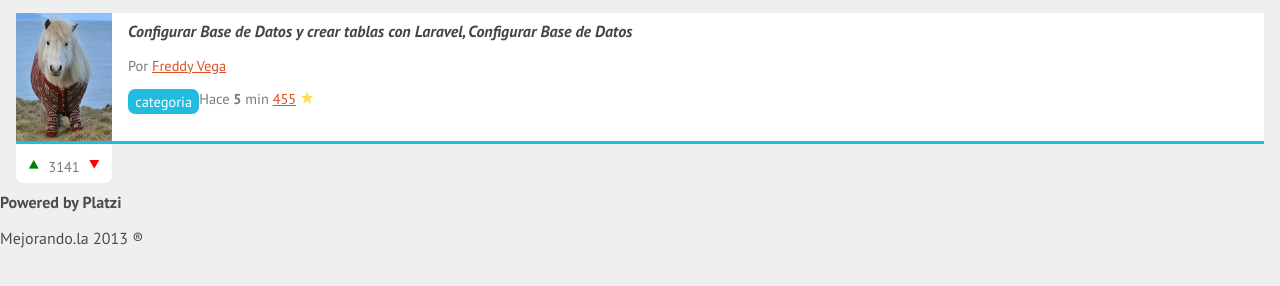
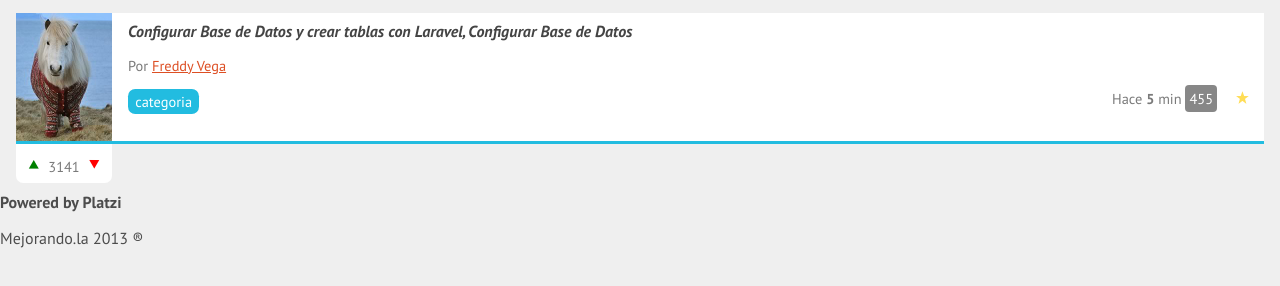
Before and after one commit to dmonterrubio/Puls3-dmonterrubio, a plain HTML site: page index.html in a window 1280 px wide. Shown: the part 132-418 px from the top of the page. Drawn offline with Linux system fonts and the light colour scheme.

Commit message:
Código de comentario :D

```diff
--- a/estilos.css
+++ b/estilos.css
@@ -144,8 +144,21 @@ nav #publicar_nav a
 	color: #7A7A7A;
 	font-size: 0.9em;
 }
+#contenido .item .datos_item
+{
+	text-align: right;
+}
+#contenido .item .datos_item .comentarios_item
+{
+	background: #878787;
+	border-radius: 4px;
+	color: white;
+	padding: 4px;
+	text-decoration: none;
+}
 #contenido .item .datos_item .guardar_item
 {
+	margin: 0 1em ;
 	text-decoration: none;
 }
 #contenido .item .datos_item .guardar_item:after
--- a/index.html
+++ b/index.html
@@ -44,7 +44,7 @@
 			<p class="datos_item">
 				<a class="tag_item" href="#">categoria</a>
 				<span class="fecha_item">Hace <strong>5</strong> min</span>
-				<a class="cometarios_item"href="#">455</a>
+				<a class="comentarios_item"href="#">455</a>
 				<a class="guardar_item"href="#"></a>
 			</p>
 			<p class="votacion">
```
